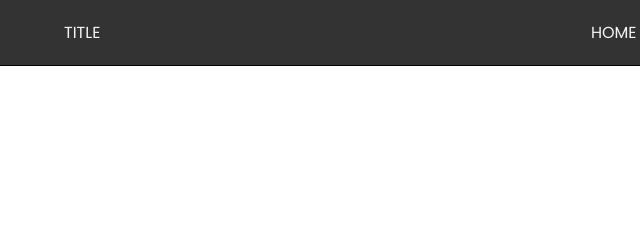
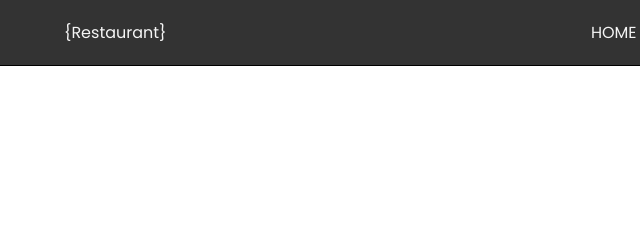
Before and after one commit to headlessNode/restaurant-page, a website built with webpack: page dist/index.html in a window 1280 px wide. Shown: the top 240 px of the page, 32-672 px from the left. Built offline with nearby package versions, Linux system fonts and the light colour scheme; files whose address does not match are found by name.

Commit message:
Change title

```diff
--- a/dist/index.html
+++ b/dist/index.html
@@ -14,7 +14,7 @@
 
         <div id="content">
             <div class="header">
-                <div class="title">TITLE</div>
+                <div class="title">{Restaurant}</div>
                 <div class="links">
                     <div class="link-1">HOME</div>
                     <div class="link-2">MENU</div>
```
